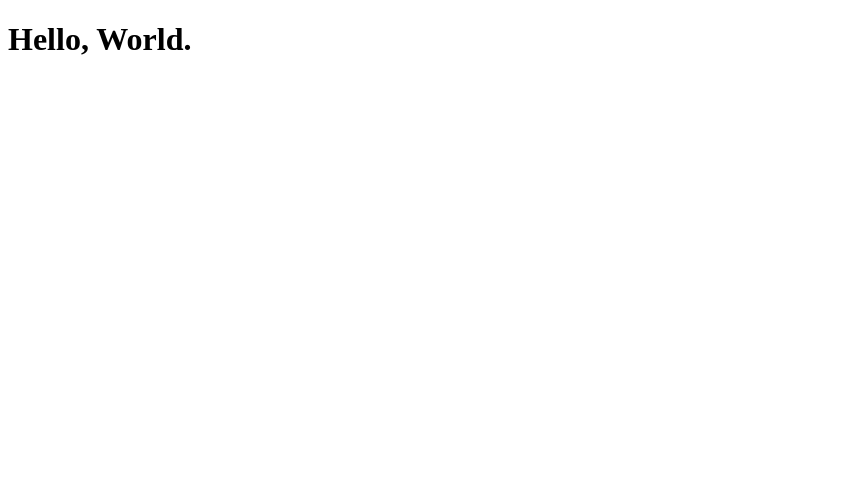
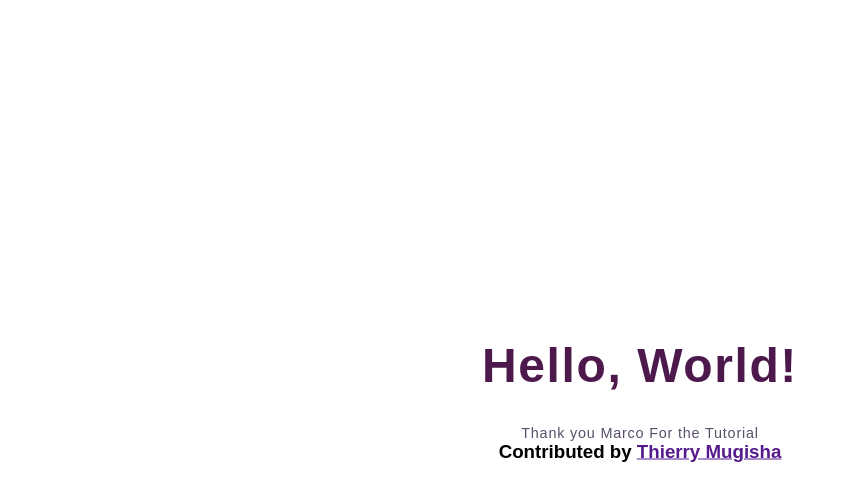
Before and after one commit to markodenic/git-demo, a plain HTML site: page index.html in a window 1280 px wide. Shown: the whole page, without its empty margins (0-847 px from the left). Drawn offline with Linux system fonts and the light colour scheme.

Commit message:
added hello world

```diff
--- a/index.html
+++ b/index.html
@@ -3,10 +3,13 @@
 <head>
 	<meta charset="utf-8">
 	<title>Mugisha Contribution</title>
+	<link rel="stylesheet" type="text/css" href="style.css">
 </head>
 <body>
 	<main>
-		<h1 class="my_first-contribution">Hello, World.</h1>
+		<h1 class="my_first-contribution">Hello, World!</h1>
+		<h2 class="thankyou">Thank you Marco For the Tutorial</h2>
+		<h3 class="contributar">Contributed by <a class="contributar-link" href="">Thierry Mugisha</a></h3>
 	</main>
 </body>
 </html>
--- a/style.css
+++ b/style.css
@@ -1,3 +1,12 @@
+
+/* -- Variable -- */
+:root {
+	--primary-clr: #4d194d;
+	--primary-clr-alt: #312244;
+}
+
+/* -------------- */
+
 
 *,
 *::before,
@@ -6,3 +15,31 @@
 	padding: 0;
 	box-sizing: border-box;
 }
+
+main {
+	font-family: sans-serif;
+
+	position: absolute;
+	top: 50%;
+	left: 50%;
+	transform: translate(-50%, -50%);
+
+	display: flex;
+	flex-direction: column;
+	align-items: center;
+	justify-content: center;
+}
+
+.my_first-contribution {
+	color: var(--primary-clr);
+	font-size: 3rem;
+	letter-spacing: .1rem;
+}
+.thankyou {
+	font-size: .9rem;
+	font-weight: 400;
+	margin-top: 2rem;
+	letter-spacing: .05rem;
+	color: var(--primary-clr-alt);
+	opacity: .8;
+}
```
